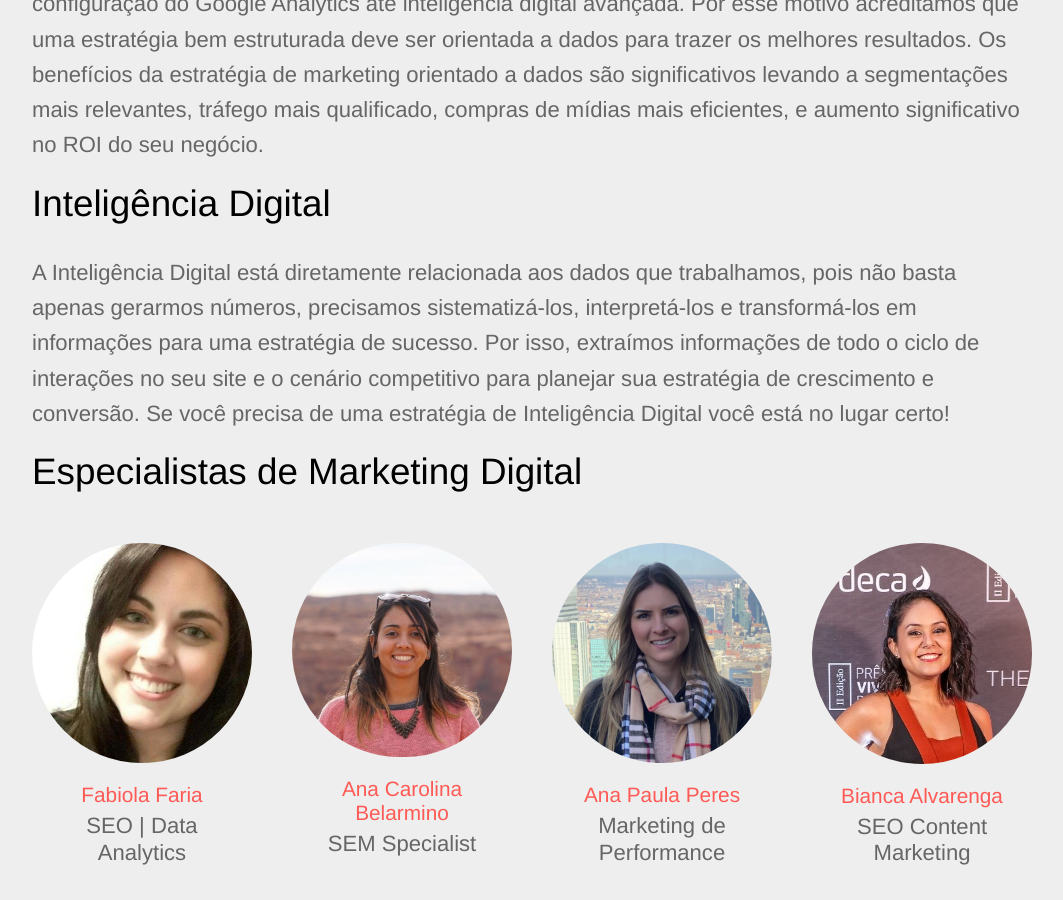
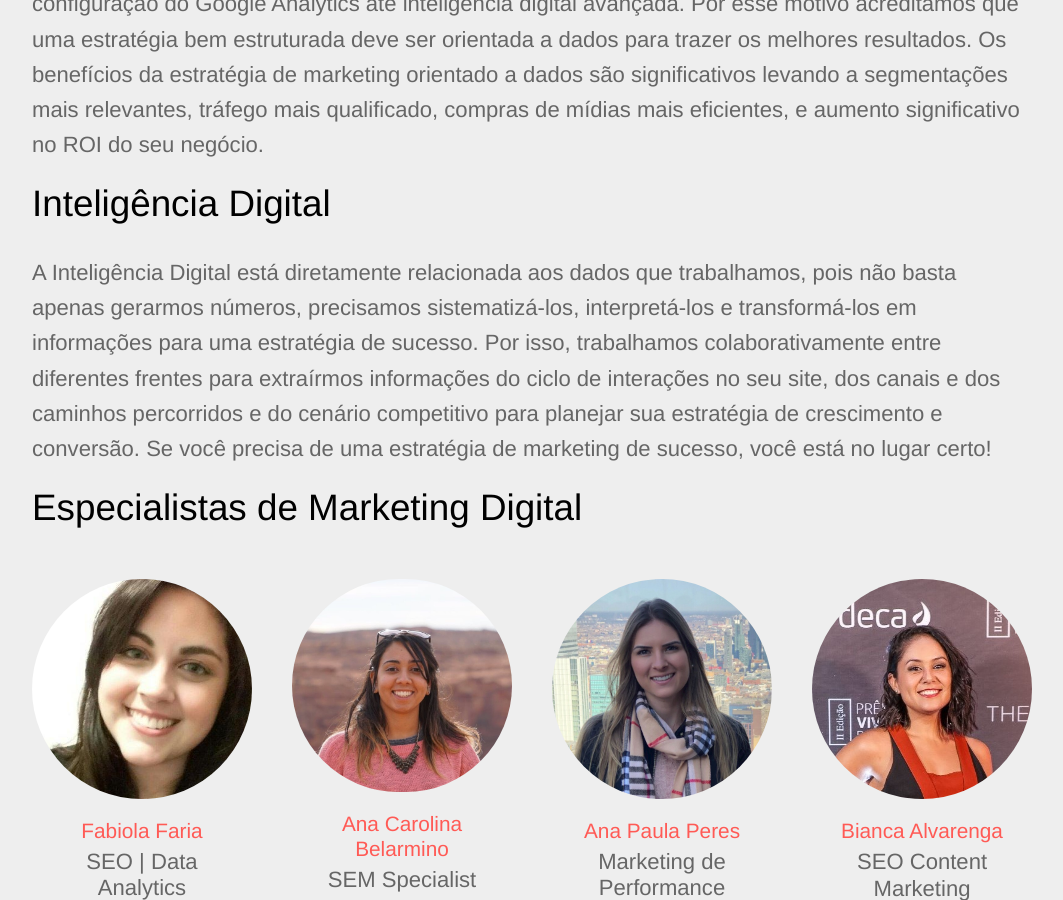
Before and after one commit to seoanalytics/seoanalytics.github.io, a Jekyll site: the page built from consultoria.html, in a window 1280 px wide and 900 px high, scrolled down 958 px. Shown: the whole window, without its empty margins (108-1171 px from the left). Built offline with Jekyll 4.4.1, drawn with Linux system fonts in a browser that asks for light colours.

Commit message:
Updated 'consultoria.html' via CloudCannon

```diff
--- a/consultoria.html
+++ b/consultoria.html
@@ -24,7 +24,7 @@ redirect_from: "/cv/*"
 				Inteligência Digital
 			</h2>
 			<p class="editable">
-				 A Inteligência Digital está diretamente relacionada aos dados que trabalhamos, pois não basta apenas gerarmos números, precisamos sistematizá-los, interpretá-los e transformá-los em informações para uma estratégia de sucesso. Por isso, extraímos informações de todo o ciclo de interações no seu site e o cenário competitivo para planejar sua estratégia de crescimento e conversão. Se você precisa de uma estratégia de Inteligência Digital você está no lugar certo!
+				 A Inteligência Digital está diretamente relacionada aos dados que trabalhamos, pois não basta apenas gerarmos números, precisamos sistematizá-los, interpretá-los e transformá-los em informações para uma estratégia de sucesso. Por isso, trabalhamos colaborativamente entre diferentes frentes para extraírmos informações do ciclo de interações no seu site, dos canais e dos caminhos percorridos e do cenário competitivo para planejar sua estratégia de crescimento e conversão. Se você precisa de uma estratégia de marketing de sucesso, você está no lugar certo!
 			</p>
 			<p class="editor-link" style="text-align: center;"><a href="cloudcannon:collections/_consultoria/" class="btn"><strong>&#9998;</strong>Manage Consultores</a></p>
 			<h2 class="editable">
```
